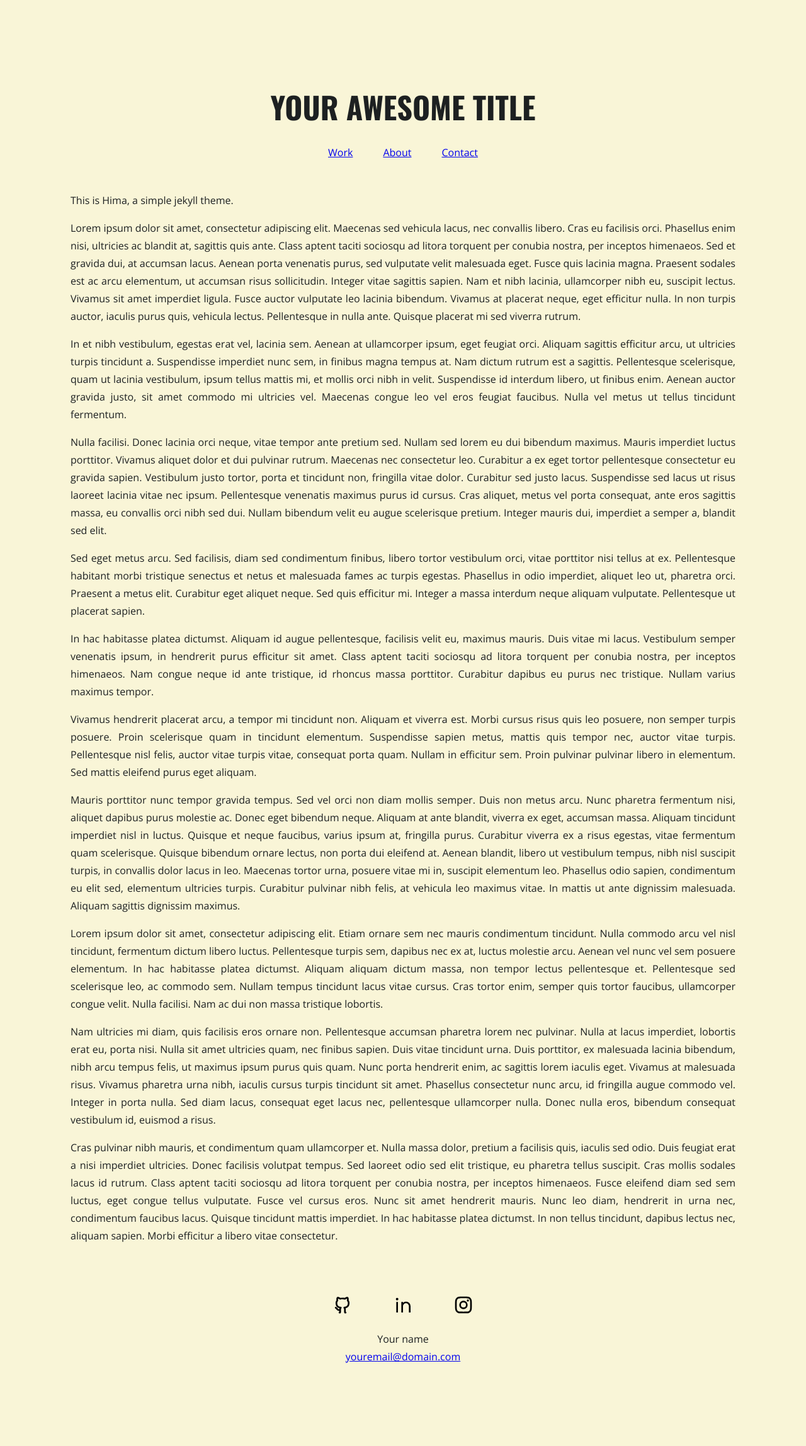
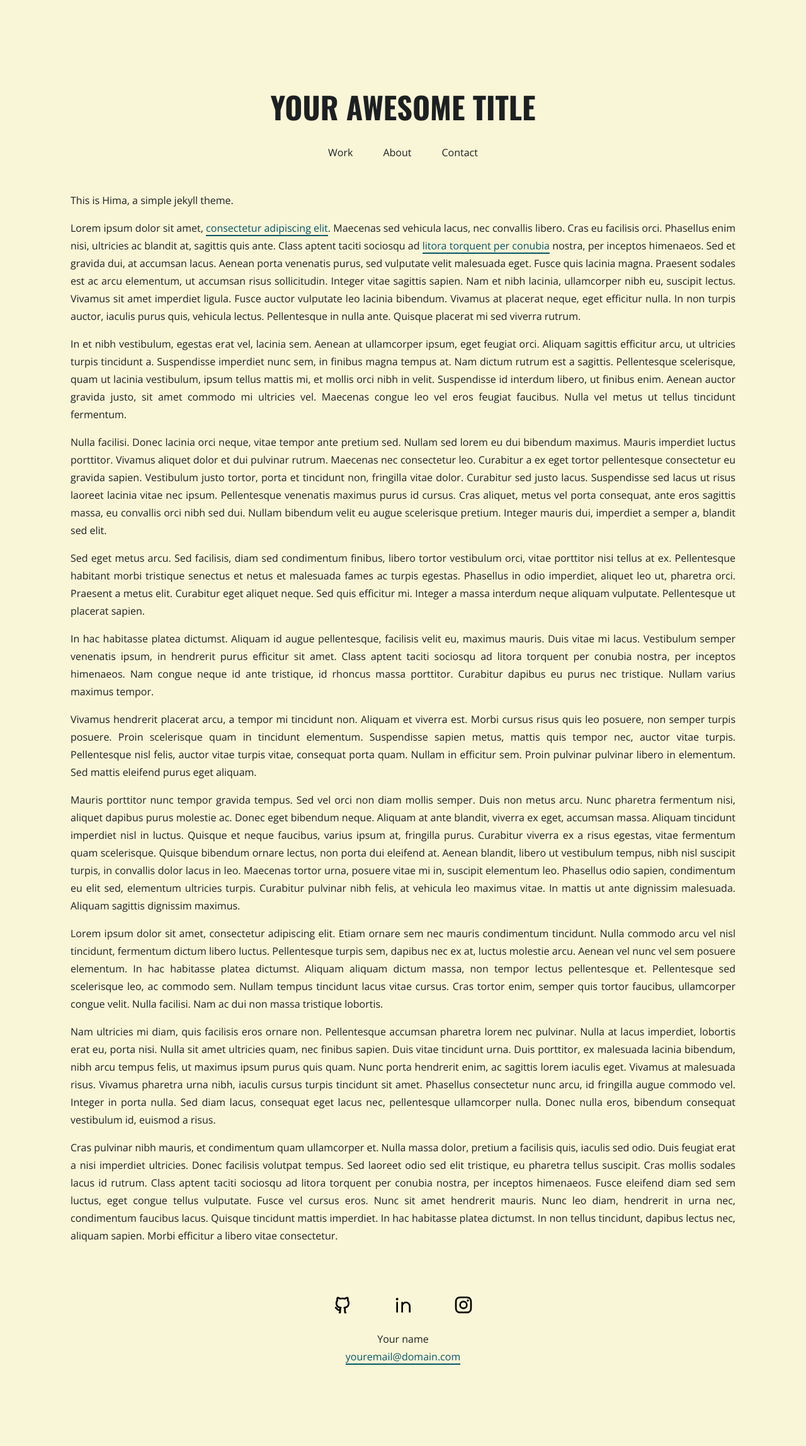
Before and after one commit to brandoncardoso/hima, a Jekyll site: the page built from index.md, in a window 1280 px wide. Shown: the whole page at 63% size. Built offline with Jekyll 4.4.1, drawn with Linux system fonts in a browser that asks for light colours.

Commit message:
style links

```diff
--- a/_sass/hima/main.scss
+++ b/_sass/hima/main.scss
@@ -4,6 +4,7 @@
 $background: #f9f5d7;
 $foreground: #1d2021;
 
+$blue: #065567;
 $gray: #928374;
 $white: #faf6e8;
 
@@ -18,13 +19,31 @@ $header-pinned-height: 4rem;
 body {
   background: $background;
   color: $foreground;
-  font: 400 100%/1.5 OpenSans, system-ui, Roboto, Helvetica, Arial, sans-serif;
+  font: 400 100%/1.75 OpenSans, system-ui, Roboto, Helvetica, Arial, sans-serif;
   margin: 0;
-  line-height: 1.75;
 }
 
 * + * {
   margin-top: 1rem;
+}
+
+a {
+  color: $blue;
+  text-decoration: none;
+  border-bottom: .15rem solid $blue;
+
+  &:hover {
+    font-weight: bold;
+  }
+
+  .header & {
+    border-bottom: none;
+    color: $foreground;
+  }
+
+  .footer__social-link & {
+    border-bottom: none;
+  }
 }
 
 [class*="__container"] {
@@ -80,6 +99,10 @@ body {
     a {
       text-decoration: none;
       color: $foreground;
+
+      &:hover {
+        font-weight: unset;
+      }
     }
   }
 
--- a/index.md
+++ b/index.md
@@ -5,7 +5,7 @@ title: Hima
 
 This is Hima, a simple jekyll theme.
 
-Lorem ipsum dolor sit amet, consectetur adipiscing elit. Maecenas sed vehicula lacus, nec convallis libero. Cras eu facilisis orci. Phasellus enim nisi, ultricies ac blandit at, sagittis quis ante. Class aptent taciti sociosqu ad litora torquent per conubia nostra, per inceptos himenaeos. Sed et gravida dui, at accumsan lacus. Aenean porta venenatis purus, sed vulputate velit malesuada eget. Fusce quis lacinia magna. Praesent sodales est ac arcu elementum, ut accumsan risus sollicitudin. Integer vitae sagittis sapien. Nam et nibh lacinia, ullamcorper nibh eu, suscipit lectus. Vivamus sit amet imperdiet ligula. Fusce auctor vulputate leo lacinia bibendum. Vivamus at placerat neque, eget efficitur nulla. In non turpis auctor, iaculis purus quis, vehicula lectus. Pellentesque in nulla ante. Quisque placerat mi sed viverra rutrum.
+Lorem ipsum dolor sit amet, [consectetur adipiscing elit](/). Maecenas sed vehicula lacus, nec convallis libero. Cras eu facilisis orci. Phasellus enim nisi, ultricies ac blandit at, sagittis quis ante. Class aptent taciti sociosqu ad [litora torquent per conubia](/) nostra, per inceptos himenaeos. Sed et gravida dui, at accumsan lacus. Aenean porta venenatis purus, sed vulputate velit malesuada eget. Fusce quis lacinia magna. Praesent sodales est ac arcu elementum, ut accumsan risus sollicitudin. Integer vitae sagittis sapien. Nam et nibh lacinia, ullamcorper nibh eu, suscipit lectus. Vivamus sit amet imperdiet ligula. Fusce auctor vulputate leo lacinia bibendum. Vivamus at placerat neque, eget efficitur nulla. In non turpis auctor, iaculis purus quis, vehicula lectus. Pellentesque in nulla ante. Quisque placerat mi sed viverra rutrum.
 
 In et nibh vestibulum, egestas erat vel, lacinia sem. Aenean at ullamcorper ipsum, eget feugiat orci. Aliquam sagittis efficitur arcu, ut ultricies turpis tincidunt a. Suspendisse imperdiet nunc sem, in finibus magna tempus at. Nam dictum rutrum est a sagittis. Pellentesque scelerisque, quam ut lacinia vestibulum, ipsum tellus mattis mi, et mollis orci nibh in velit. Suspendisse id interdum libero, ut finibus enim. Aenean auctor gravida justo, sit amet commodo mi ultricies vel. Maecenas congue leo vel eros feugiat faucibus. Nulla vel metus ut tellus tincidunt fermentum.
 
```
